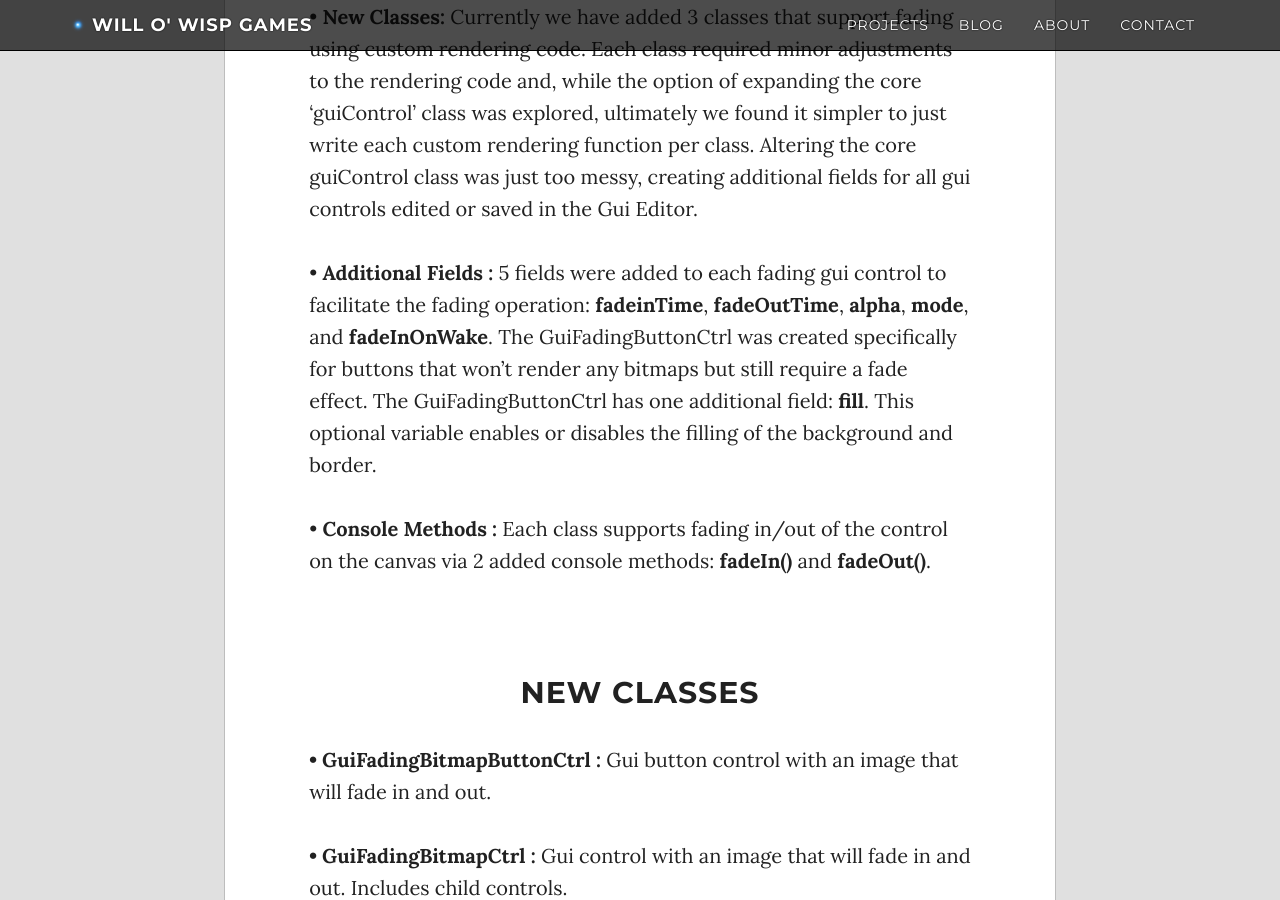
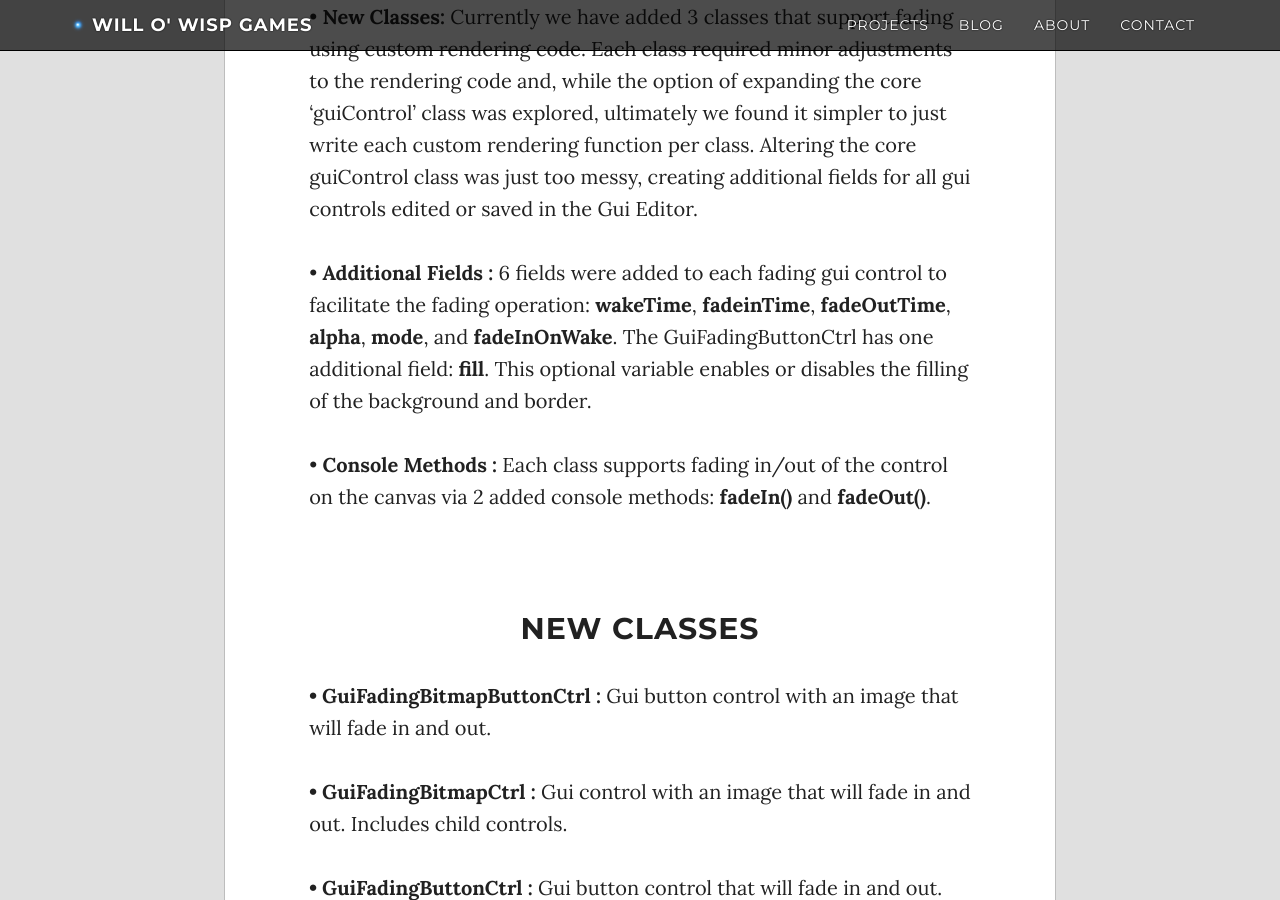
Before and after one commit to WilloWispGames/WilloWispGames.github.io, a Jekyll site: the page built from _posts/2016-10-01-FadingGuiControls.md, in a window 1280 px wide and 900 px high, scrolled down 2180 px. Built offline with Jekyll 4.4.1, drawn with Linux system fonts in a browser that asks for light colours; nearby versions of some CDN libraries; comment, search, counter and statistics services are not loaded.

Commit message:
Update 2016-10-01-FadingGuiControls.md

```diff
--- a/_posts/2016-10-01-FadingGuiControls.md
+++ b/_posts/2016-10-01-FadingGuiControls.md
@@ -32,7 +32,7 @@
 <br>
 • <b>New Classes: </b> Currently we have added 3 classes that support fading using custom rendering code. Each class required minor adjustments to the rendering code and, while the option of expanding the core 'guiControl' class was explored, ultimately we found it simpler to just write each custom rendering function per class. Altering the core guiControl class was just too messy, creating additional fields for all gui controls edited or saved in the Gui Editor.<br>
 <br>
-• <b>Additional Fields :</b> 5 fields were added to each fading gui control to facilitate the fading operation: <b>fadeinTime</b>, <b>fadeOutTime</b>, <b>alpha</b>, <b>mode</b>, and <b>fadeInOnWake</b>. The GuiFadingButtonCtrl was created specifically for buttons that won't render any bitmaps but still require a fade effect. The GuiFadingButtonCtrl has one additional field: <b>fill</b>. This optional variable enables or disables the filling of the background and border.<br>
+• <b>Additional Fields :</b> 6 fields were added to each fading gui control to facilitate the fading operation: <b>wakeTime</b>, <b>fadeinTime</b>, <b>fadeOutTime</b>, <b>alpha</b>, <b>mode</b>, and <b>fadeInOnWake</b>. The GuiFadingButtonCtrl has one additional field: <b>fill</b>. This optional variable enables or disables the filling of the background and border.<br>
 <br>
 • <b>Console Methods :</b> Each class supports fading in/out of the control on the canvas via 2 added console methods: <b>fadeIn()</b> and <b>fadeOut()</b>.<br>
 <br>
```
